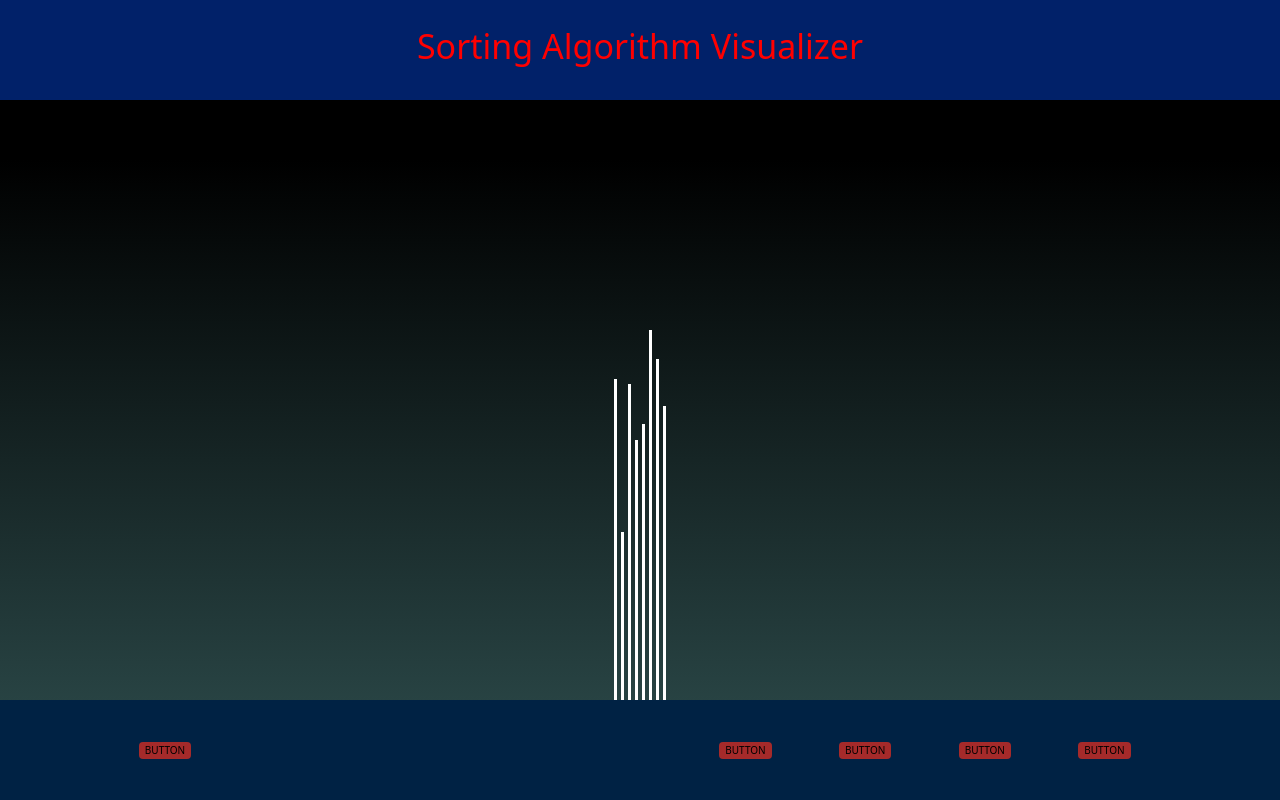
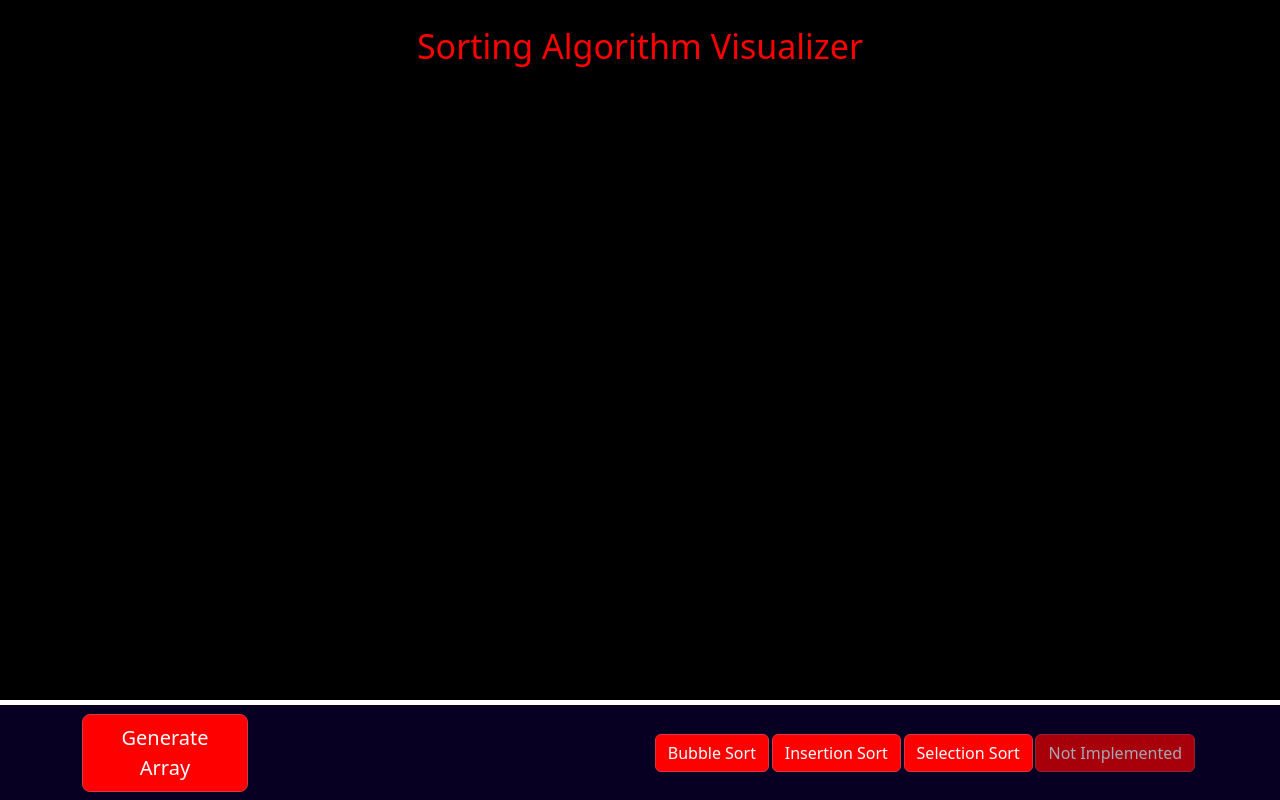
Before and after one commit to SamuTheCoder/Sorting-Algorithm-VIsualizer, a React (Create React App) app in the folder sorting-algorithm-visualizer/: page / in a window 1280 px wide. Built offline with nearby package versions, Linux system fonts and the light colour scheme.

Commit message:
More changes on the overall style, custom button not being used, instead bootstrap default button is being used

```diff
--- a/sorting-algorithm-visualizer/src/App.css
+++ b/sorting-algorithm-visualizer/src/App.css
@@ -5,7 +5,9 @@ body,
   box-sizing: border-box;
   margin: 0;
   padding: 0;
-  background: linear-gradient(to top, #2F4F4F 0%, black 80%);
+  background: black;
+  min-height: 600px;
+  min-width: 800px;
 }
 .app-wrapper{
   display:flex;
--- a/sorting-algorithm-visualizer/src/App.js
+++ b/sorting-algorithm-visualizer/src/App.js
@@ -16,6 +16,7 @@ import { useRef, useState } from "react";
 function App() {
   const [array, setArray] = useState(genArray());
   const [swappingIndexes, setIndexes] = useState([]);
+  const [isSorting, setSorting] = useState(false);
 
   return (
     <div className="app-wrapper">
@@ -36,6 +37,8 @@ function App() {
         array={array}
         swappingIndexes={swappingIndexes}
         setIndexes={setIndexes}
+        isSorting={isSorting}
+        setSorting={setSorting}
       ></Footer>
     </div>
   );
--- a/sorting-algorithm-visualizer/src/CSS/Button.css
+++ b/sorting-algorithm-visualizer/src/CSS/Button.css
@@ -3,9 +3,15 @@
     border: none;
     border-radius: 4px;
     cursor: pointer;
-    font-size: 10px;
+    height: 2.5rem;
+    font-size: 1rem;
+    text-align: center;
+    font-weight: bold;
+    width: fit-content;
+    display: flex;
+    justify-content: center;
+    align-items: center;
 }
-
 .styled-button:hover{
     background-color: aqua;
 }
--- a/sorting-algorithm-visualizer/src/CSS/Footer.css
+++ b/sorting-algorithm-visualizer/src/CSS/Footer.css
@@ -1,7 +1,7 @@
 .footer{
-    background-color: #002244;
+    background-color: rgb(7, 0, 34);
     width:100%;
-    height: 10vh;
+    height: 8vh;
     min-height: 100px;
     margin: 0;
     display: flex;
@@ -9,4 +9,13 @@
     bottom: 0;
     justify-content: space-between;
     align-items: center;
+    border-top: 5px solid white;
+    min-width: 800px;
+
 }
+
+.footer-cols{
+    display: flex;
+    align-items: center;
+    justify-content: space-evenly
+}
--- a/sorting-algorithm-visualizer/src/CSS/Header.css
+++ b/sorting-algorithm-visualizer/src/CSS/Header.css
@@ -1,5 +1,5 @@
 .header{
-    background-color: #012169;
+    background-color: black;
     width: 100%;
     display: flex;
     align-items: center;
@@ -9,6 +9,7 @@
     min-height: 100px;
 }
 .header-message{
+    text-align: center;
     font-size: 34px;
     color: red;
 }
--- a/sorting-algorithm-visualizer/src/CSS/Visualizer.css
+++ b/sorting-algorithm-visualizer/src/CSS/Visualizer.css
@@ -9,7 +9,7 @@
 }
 
 .array-bar{
-    width:3px;
+    width:5px;
     background-color: white;
     margin: 0 2px;
     padding: 0;
--- a/sorting-algorithm-visualizer/src/Components/Button.js
+++ b/sorting-algorithm-visualizer/src/Components/Button.js
@@ -1,10 +1,10 @@
 import React from "react";
 import "../CSS/Button.css";
 
-const Button = ({ onClickFunction }) => {
+const Button = ({ onClickFunction, text }) => {
   return (
     <button className="styled-button" onClick={onClickFunction}>
-      BUTTON
+      {text}
     </button>
   );
 };
--- a/sorting-algorithm-visualizer/src/Components/Footer.js
+++ b/sorting-algorithm-visualizer/src/Components/Footer.js
@@ -1,6 +1,6 @@
 import "bootstrap/dist/css/bootstrap.min.css";
 import React from "react";
-import Button from "./Button";
+import Button from "react-bootstrap/Button";
 import {
   genArray,
   bubbleSort,
@@ -13,47 +13,97 @@ import Col from "react-bootstrap/Col";
 import Row from "react-bootstrap/Row";
 import Container from "react-bootstrap/Container";
 
-const Footer = ({ setArray, array, swappingIndexes, setIndexes }) => {
+const Footer = ({
+  setArray,
+  array,
+  swappingIndexes,
+  setIndexes,
+  isSorting,
+  setSorting,
+}) => {
   return (
     <footer className="footer">
       <Container>
         <Row>
-          <Col
-            sm={2}
-            className="d-flex align-items-center justify-content-center"
-          >
+          <Col sm={2} className="footer-cols">
             <Button
-              onClickFunction={() => {
-                setArray(genArray());
+              variant="danger"
+              style={{ backgroundColor: "red" }}
+              size="lg"
+              onClick={() => {
+                let barHeight = 0.58 * window.innerHeight;
+                setArray(genArray(barHeight, isSorting, setSorting, array));
               }}
-            ></Button>
+            >
+              Generate Array
+            </Button>
           </Col>
           <Col sm={4}></Col>
-          <Col
-            sm={6}
-            className="d-flex align-items-center justify-content-evenly"
-          >
+          <Col sm={6} className="footer-cols">
             <Button
-              onClickFunction={() => {
+              variant="danger"
+              style={{ backgroundColor: "red" }}
+              onClick={() => {
                 console.log(array);
-                bubbleSort(setArray, [...array], setIndexes); //spread operator, creates copy of array
+                bubbleSort(
+                  setArray,
+                  [...array],
+                  setIndexes,
+                  isSorting,
+                  setSorting
+                ); //spread operator, creates copy of array
               }}
-            ></Button>
+            >
+              Bubble Sort
+            </Button>
             <Button
-              onClickFunction={() => {
-                insertionSort(setArray, [...array], setIndexes);
+              variant="danger"
+              style={{ backgroundColor: "red" }}
+              onClick={() => {
+                insertionSort(
+                  setArray,
+                  [...array],
+                  setIndexes,
+                  isSorting,
+                  setSorting
+                );
               }}
-            ></Button>
+            >
+              Insertion Sort
+            </Button>
             <Button
-              onClickFunction={() => {
-                selectionSort(setArray, [...array], setIndexes);
+              variant="danger"
+              style={{ backgroundColor: "red" }}
+              onClick={() => {
+                selectionSort(
+                  setArray,
+                  [...array],
+                  setIndexes,
+                  isSorting,
+                  setSorting
+                );
               }}
-            ></Button>
+            >
+              Selection Sort
+            </Button>
             <Button
-              onClickFunction={() => {
-                quickSort([...array], setIndexes, setArray, 0, array.length);
+              variant="danger"
+              style={{ backgroundColor: "red" }}
+              onClick={() => {
+                quickSort(
+                  [...array],
+                  setIndexes,
+                  setArray,
+                  0,
+                  array.length,
+                  isSorting,
+                  setSorting
+                );
               }}
-            ></Button>
+              disabled
+            >
+              Not Implemented
+            </Button>
           </Col>
         </Row>
       </Container>
--- a/sorting-algorithm-visualizer/src/Components/Visualizer.js
+++ b/sorting-algorithm-visualizer/src/Components/Visualizer.js
@@ -21,12 +21,15 @@ const Visualizer = ({ setArray, array, swappingIndexes, setIndexes }) => {
   );
 };
 
-export const genArray = () => {
+export const genArray = (maxBarSize, isSorting, setSorting, array) => {
+  if (isSorting == true) {
+    return array;
+  }
   const newArray = [];
   //Variables declared by let are only available inside the block where they're defined.
   //Variables declared by var are available throughout the function in which they're declared
-  for (let i = 0; i < 8; i++) {
-    newArray.push(getRandomInt(5, 500));
+  for (let i = 0; i < 50; i++) {
+    newArray.push(getRandomInt(5, maxBarSize));
   }
   return newArray;
 };
@@ -39,8 +42,18 @@ const getRandomInt = (min, max) => {
   return Math.floor(Math.random() * (max - min + 1)) + min;
 };
 
-export async function bubbleSort(setArray, arr, setIndexes) {
+export async function bubbleSort(
+  setArray,
+  arr,
+  setIndexes,
+  isSorting,
+  setSorting
+) {
   console.log("HELOOOOOOOOOO");
+  if (isSorting == true) {
+    return arr;
+  }
+  setSorting(true);
   let temp = 0;
   for (let i = 0; i < arr.length; i++) {
     for (let j = 1; j < arr.length; j++) {
@@ -53,11 +66,21 @@ export async function bubbleSort(setArray, arr, setIndexes) {
   }
 
   finalAnimation(arr, setIndexes);
+  setSorting(false);
   return arr;
 }
-export async function insertionSort(setArray, arr, setIndexes) {
+export async function insertionSort(
+  setArray,
+  arr,
+  setIndexes,
+  isSorting,
+  setSorting
+) {
   console.log("HELOOOOOOOOOO 2");
-
+  if (isSorting == true) {
+    return arr;
+  }
+  setSorting(true);
   for (let i = 1; i < arr.length + 1; i++) {
     let j = i - 1; //left element
     let temp = 0;
@@ -71,11 +94,22 @@ export async function insertionSort(setArray, arr, setIndexes) {
   }
 
   finalAnimation(arr, setIndexes);
+  setSorting(false);
   return arr;
 }
-export async function selectionSort(setArray, arr, setIndexes) {
+export async function selectionSort(
+  setArray,
+  arr,
+  setIndexes,
+  isSorting,
+  setSorting
+) {
   console.log("HELOOOOOOOOOO 3");
 
+  if (isSorting == true) {
+    return arr;
+  }
+  setSorting(true);
   for (let i = 0; i < arr.length; i++) {
     let minptr = i;
     for (let j = i + 1; j < arr.length; j++) {
@@ -91,6 +125,7 @@ export async function selectionSort(setArray, arr, setIndexes) {
   }
 
   finalAnimation(arr, setIndexes);
+  setSorting(false);
   return arr;
 }
 
```
